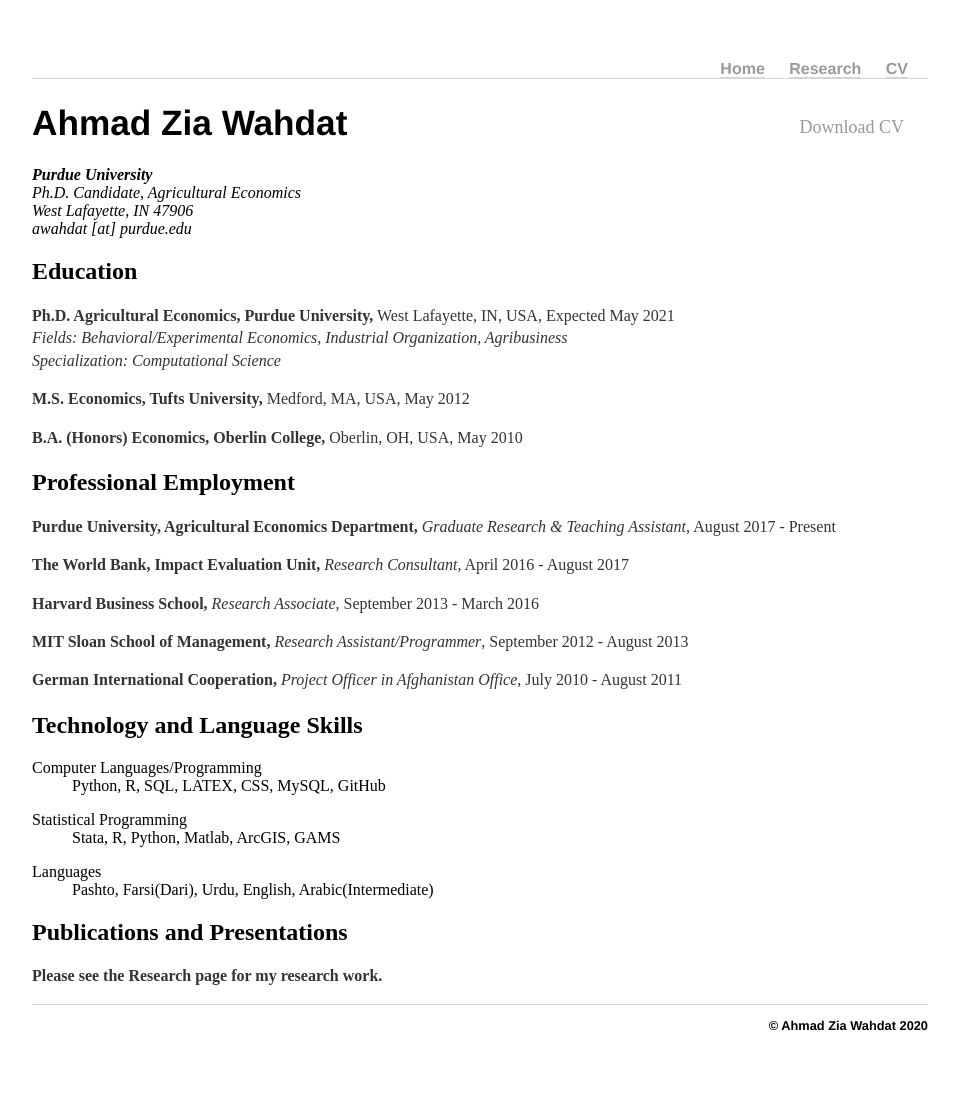
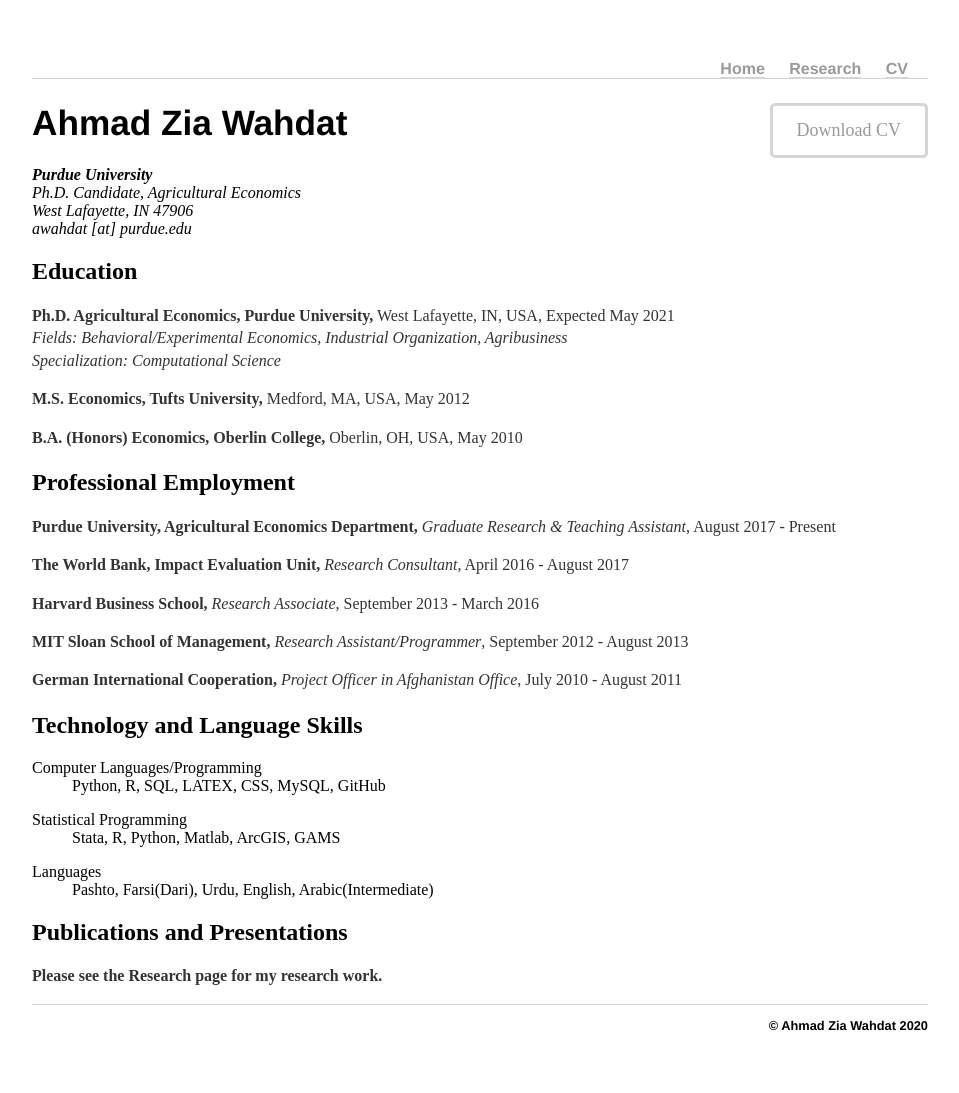
Before and after one commit to awahdat/webpage, a Jekyll site: the page built from cv/index.html, in a window 1280 px wide. Shown: the whole page, without its empty margins (160-1119 px from the left). Built offline with Jekyll 4.4.1, drawn with Linux system fonts in a browser that asks for light colours.

Commit message:
Update main.css

```diff
--- a/css/main.css
+++ b/css/main.css
@@ -28,7 +28,7 @@ a:hover {
     padding: 14px 24px;
   background-color: white;
   border-color: #d5d5d5;
-  border: 4px;
+  border: 3px solid #d5d5d5;
   border-radius: 5px;
   float: right;
 }
```
